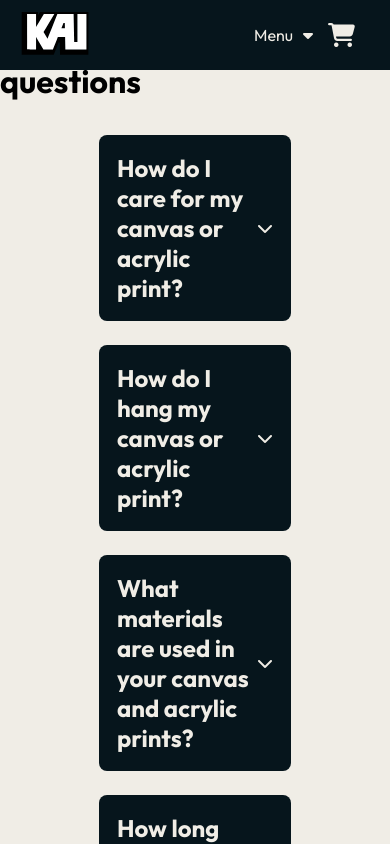
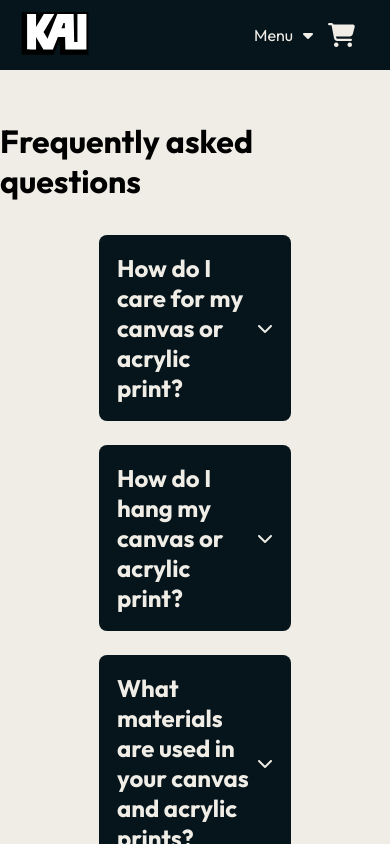
Before and after one commit to Kvikvne/photo-ecom, a React (Vite) app in the folder frontend/: page /faq in a window 390 px wide. Shown: the top 844 px of the page. Built offline with nearby package versions, Linux system fonts and the light colour scheme; no server answers.

Commit message:
faq mobile

```diff
--- a/frontend/src/pages/Styles/FAQ.module.css
+++ b/frontend/src/pages/Styles/FAQ.module.css
@@ -1,6 +1,6 @@
 .wrapper {
   width: 100%;
-  min-height: 100svh;
+  margin: 100px 0;
   display: flex;
   flex-direction: column;
   align-items: center;
@@ -30,7 +30,7 @@
 }
 
 .open {
-  max-height: 50px;
+  max-height: 200px;
   padding: 12px 0;
 }
 
@@ -41,3 +41,12 @@
 .openArrow {
     transform: rotate(180deg);
 }
+
+@media only screen and (min-device-width: 375px) and (max-device-width: 812px) and (-webkit-min-device-pixel-ratio: 3) {
+  .faqContainer {
+    width: 90%;
+  }
+  /* .wrapper {
+    min-height: 120svh;
+  } */
+}
```
